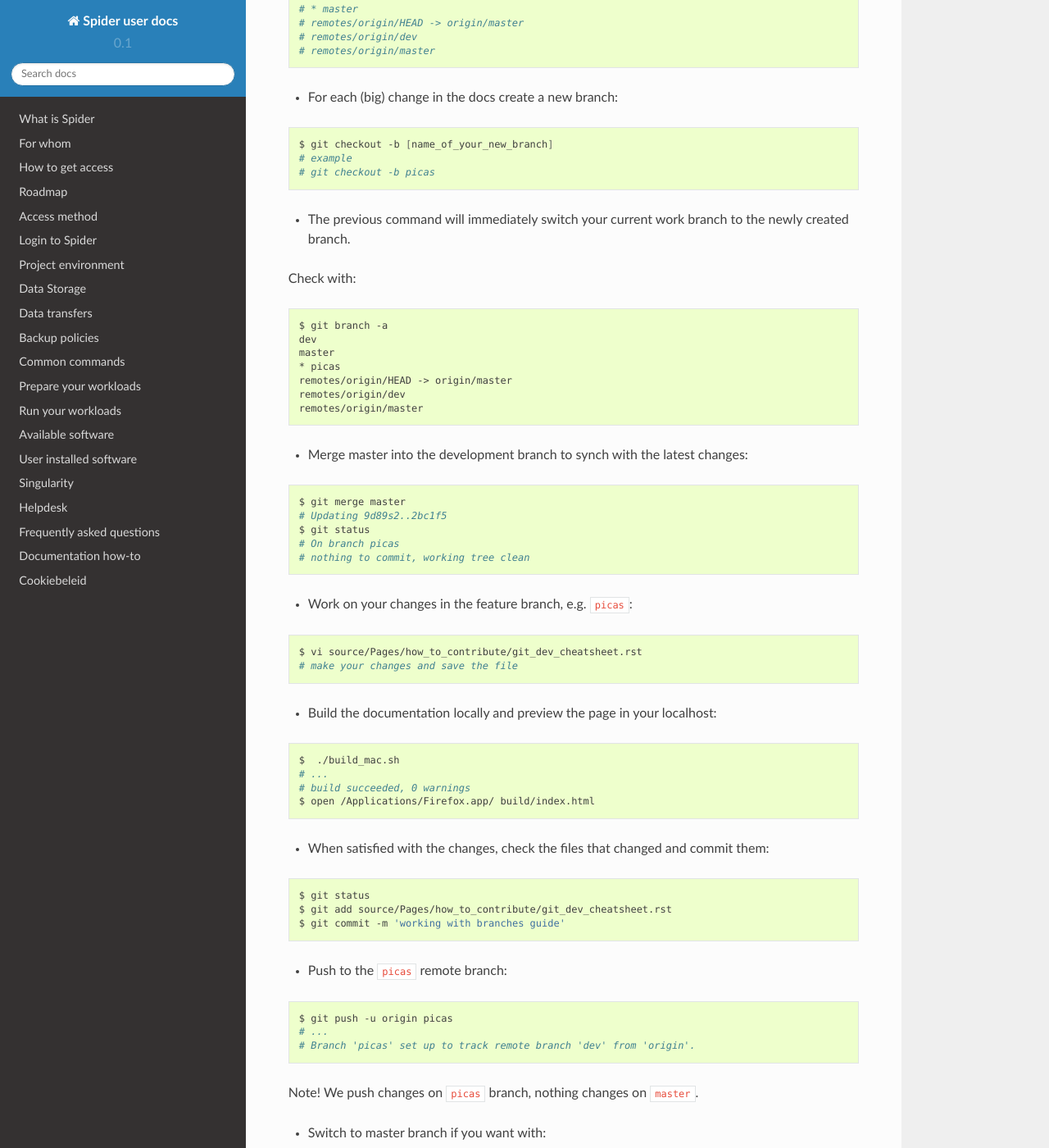
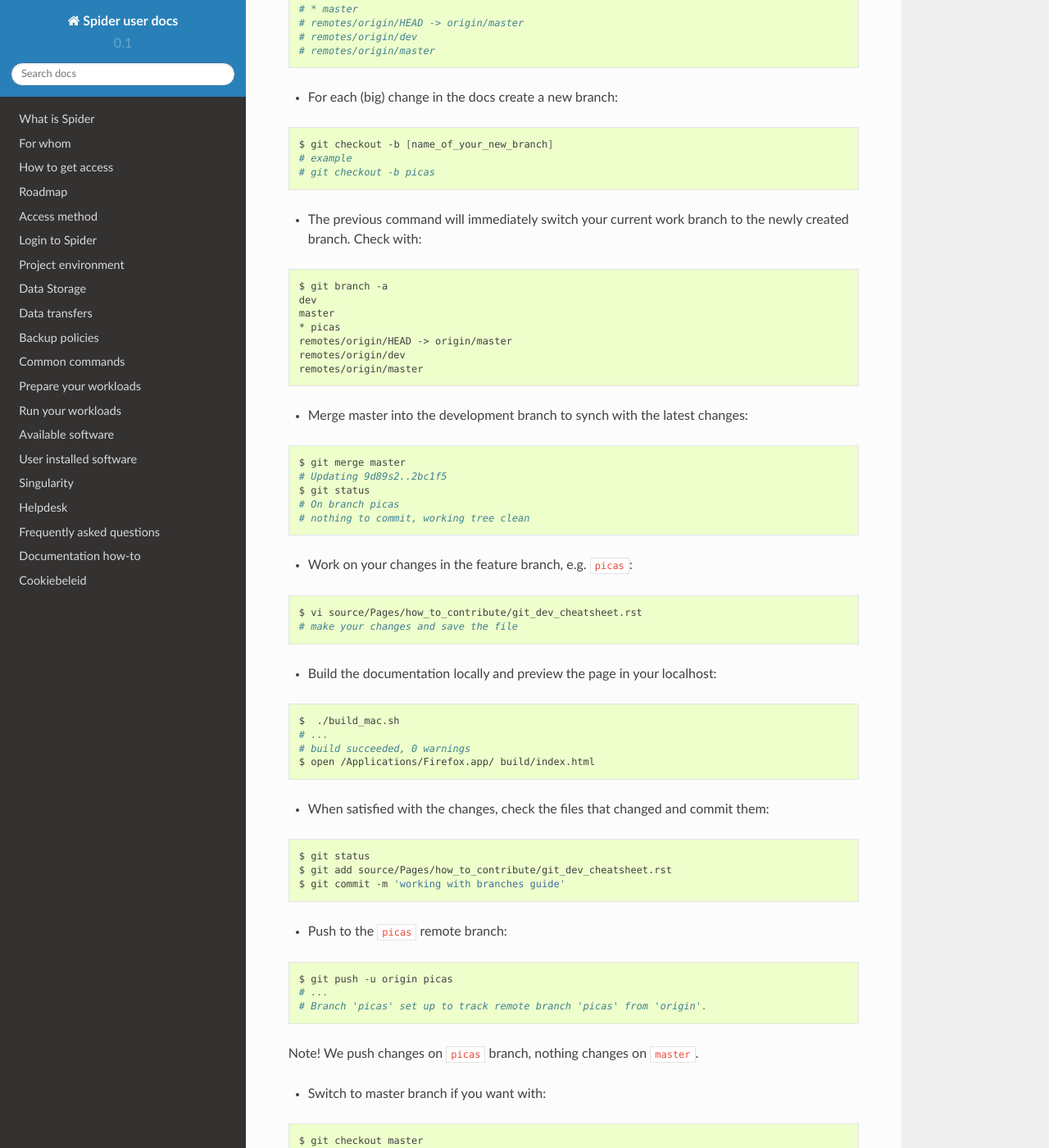
Before and after one commit to sara-nl/spiderdocs, a Sphinx documentation site: the page built from source/Pages/how_to_contribute/git_dev_cheatsheet.rst, in a window 1280 px wide and 1400 px high, scrolled down 823 px. Shown: the whole window at 82% size. Built offline with Sphinx 7.4.7 and the Read the Docs theme 2.0.0, drawn with Linux system fonts in a browser that asks for light colours; pages that are not in the unit, such as notebooks, are missing from menus.

Commit message:
working with branches guide

```diff
--- a/source/Pages/how_to_contribute/git_dev_cheatsheet.rst
+++ b/source/Pages/how_to_contribute/git_dev_cheatsheet.rst
@@ -55,8 +55,7 @@ If you miss the image, download it as explained :ref:`here <docker-install>`.
 	# example
 	# git checkout -b picas
 
-* The previous command will immediately switch your current work branch to the newly created branch.
-Check with:
+* The previous command will immediately switch your current work branch to the newly created branch. Check with:
 
 .. code-block:: bash
 
@@ -110,7 +109,7 @@ Check with:
 
         $ git push -u origin picas
         # ...
-        # Branch 'picas' set up to track remote branch 'dev' from 'origin'.
+        # Branch 'picas' set up to track remote branch 'picas' from 'origin'.
 
 Note! We push changes on ``picas`` branch, nothing changes on ``master``.
 
```
